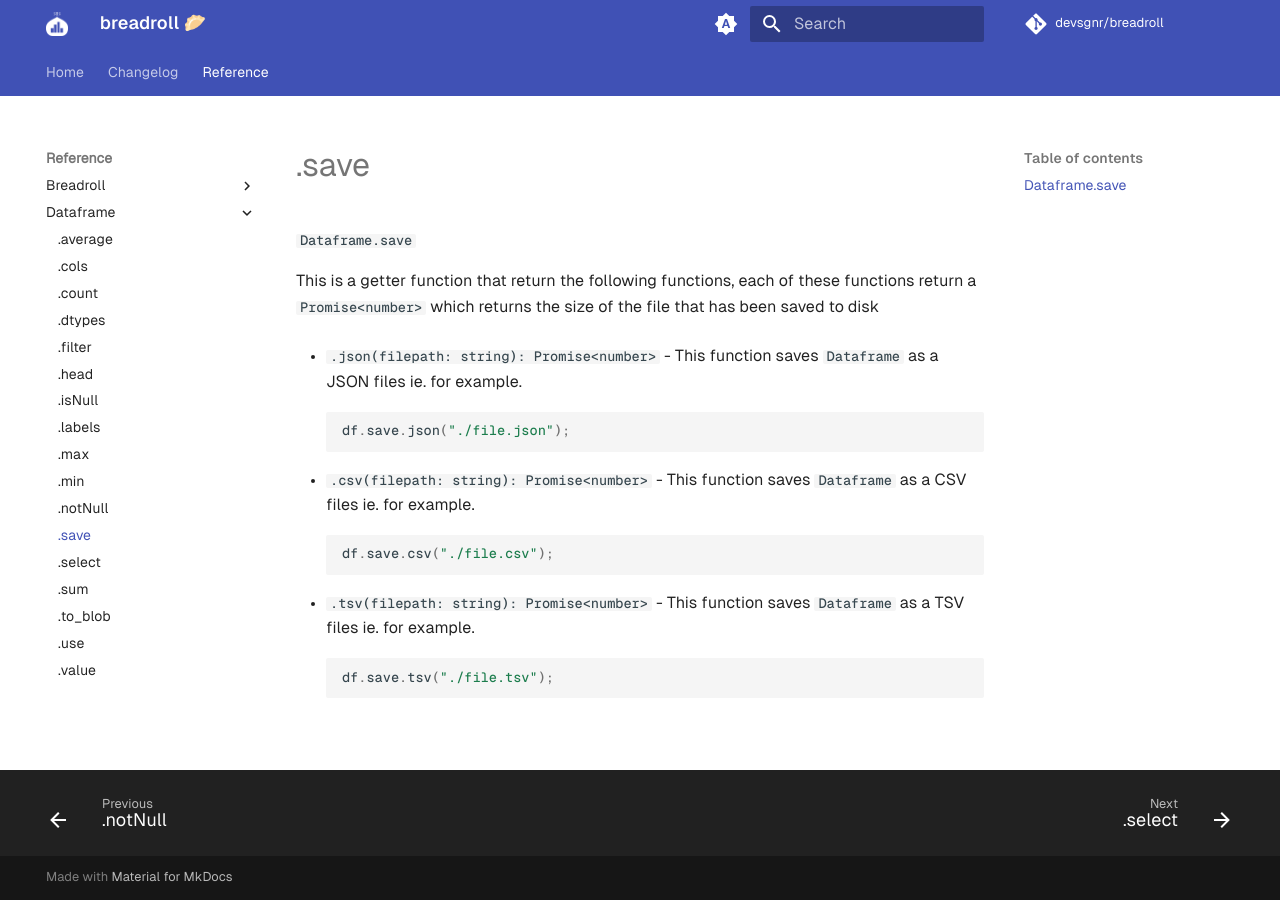
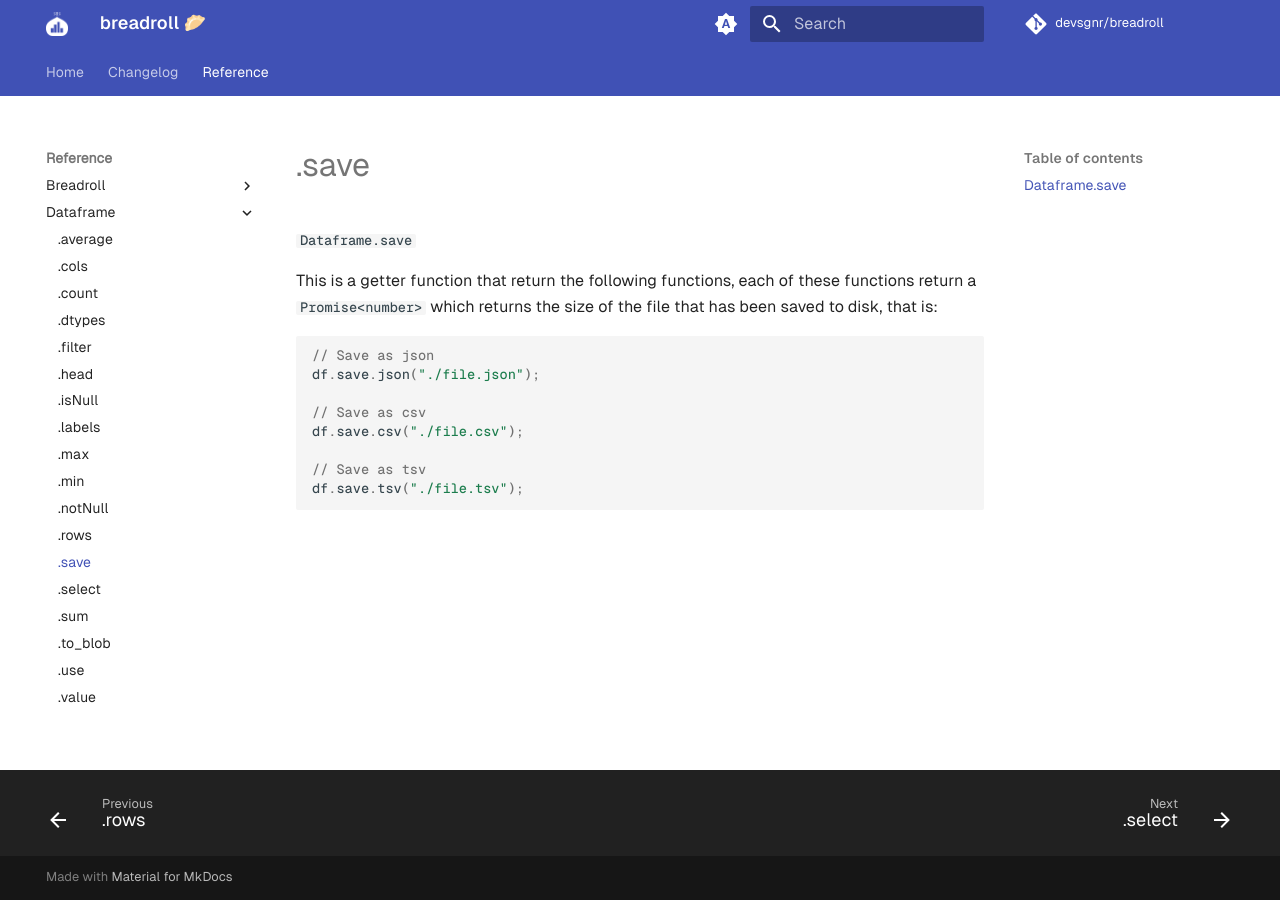
Before and after one commit to devsgnr/breadroll, an MkDocs documentation site: the page built from docs/docs/reference/Dataframe/save.md, in a window 1280 px wide. Built offline with MkDocs 1.6.1 and Material for MkDocs 9.7.7, drawn with Linux system fonts in a browser that asks for light colours; comment, search, counter and statistics services are not loaded.

````diff
--- a/docs/docs/reference/Dataframe/save.md
+++ b/docs/docs/reference/Dataframe/save.md
@@ -3,19 +3,15 @@ title: .save
 ---
 
 #### `Dataframe.save`
-This is a getter function that return the following functions, each of these functions return a `Promise<number>` which returns the size of the file that has been saved to disk
+This is a getter function that return the following functions, each of these functions return a `Promise<number>` which returns the size of the file that has been saved to disk, that is:
 
-- `.json(filepath: string): Promise<number>` - This function saves `Dataframe` as a JSON files ie. for example.
-    ```typescript
-    df.save.json("./file.json");
-    ```
+```typescript
+// Save as json
+df.save.json("./file.json");
 
-- `.csv(filepath: string): Promise<number>` - This function saves `Dataframe` as a CSV files ie. for example.
-    ```typescript
-    df.save.csv("./file.csv");
-    ```
+// Save as csv
+df.save.csv("./file.csv");
 
-- `.tsv(filepath: string): Promise<number>` - This function saves `Dataframe` as a TSV files ie. for example.
-    ```typescript
-    df.save.tsv("./file.tsv");
-    ```
+// Save as tsv
+df.save.tsv("./file.tsv");
+```
````
Also changed, not shown: docs/docs/index.md (+3 -1 lines), docs/docs/reference/Dataframe/cols.md (+3 -3 lines), docs/docs/reference/Dataframe/rows.md (added, +31 -0 lines), README.md, docs/docs/reference/Dataframe/value.md (renamed from docs/docs/reference/Dataframe/values.md), 3 other files.
